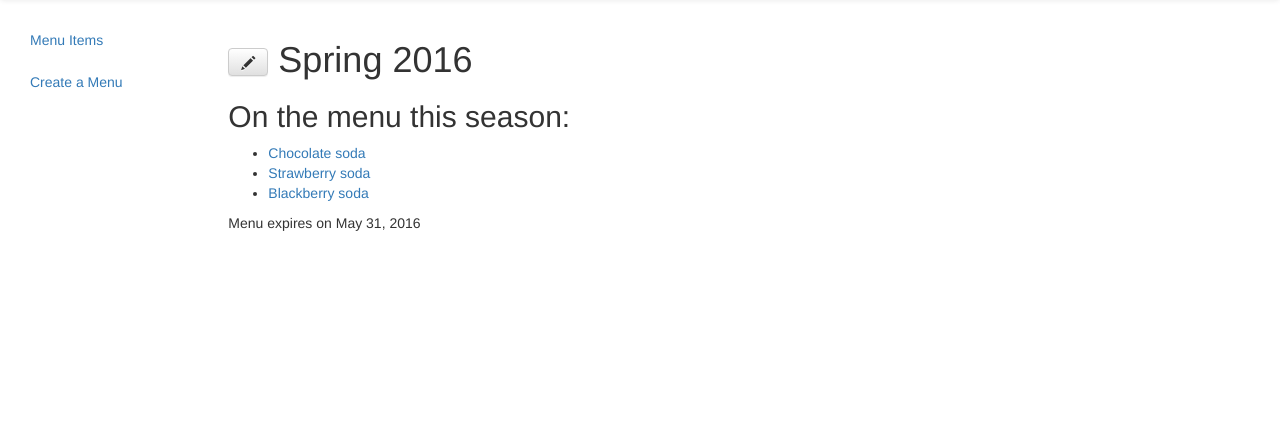
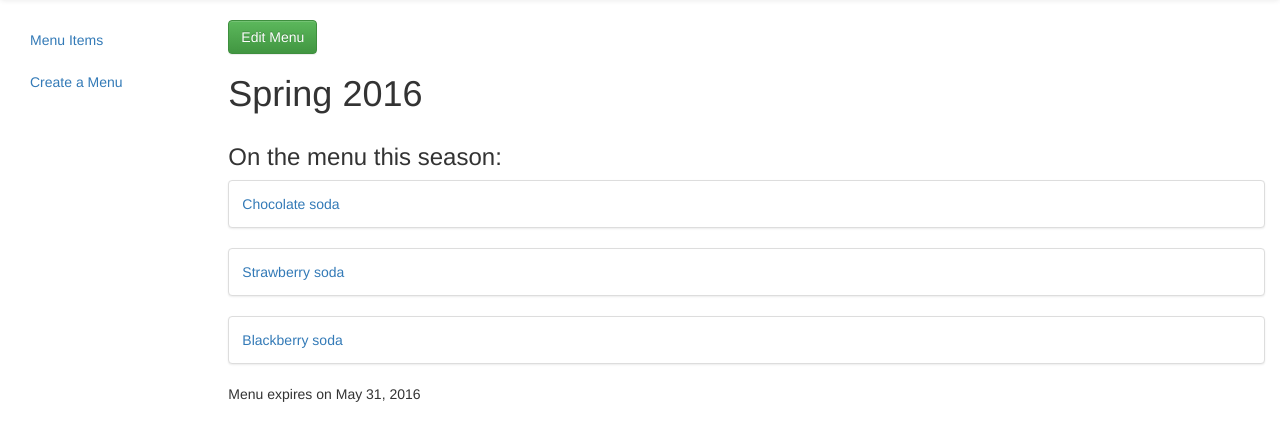
Before and after one commit to hyungmogu/improve-a-Django-project, a Django app: page /menu/4/ in a window 1280 px wide. Shown: the part 52-493 px from the top of the page. Run offline with Django 3.2, Linux system fonts and the light colour scheme; a user stored in the database is signed in; data comes from the database, SQL or seed files in the repository; parts of the project's set-up code (start-up, migrations or seed data) failed here and were passed over; some libraries are stand-ins or nearby versions.

Commit message:
style: refine the looks of menu detail page

```diff
--- a/improve_django/templates/menu/menu_detail.html
+++ b/improve_django/templates/menu/menu_detail.html
@@ -2,18 +2,26 @@
 
 {% block content %}
     <div class="post">
-        <h1>
+        <div>
             {% if user.is_authenticated %}
-                <a class="btn btn-default" href="{% url 'menu_edit' pk=menu.pk %}"><span class="glyphicon glyphicon-pencil"></span></a>
+                <a class="btn btn-success" href="{% url 'menu_edit' pk=menu.pk %}">Edit Menu</a>
             {% endif %}
-            {{ menu.season }}
-        </h1>
-        <h2>On the menu this season:</h2>
-        <ul>
+        </div>
+        <h1>{{ menu.season }}</h1>
+        <div class="row">
+            <div class="col-md-12">
+                <h3>On the menu this season:</h3>
+            </div>
+        </div>
+        <div class="row">
             {% for item in menu.items.all %}
-                <li><a href="{% url 'item_detail' pk=item.pk %}">{{ item }}</a></li>
+                <div class="col-md-12">
+                    <div class="thumbnail">
+                        <div class="caption"><a href="{% url 'item_detail' pk=item.pk %}">{{ item }}</a></div>
+                    </div>
+                </div>
             {% endfor %}
-        </ul>
+        </div>
         {% if menu.expiration_date %}
             <div class="date">
                 Menu expires on {{ menu.expiration_date|date:"F j, Y" }}
```
